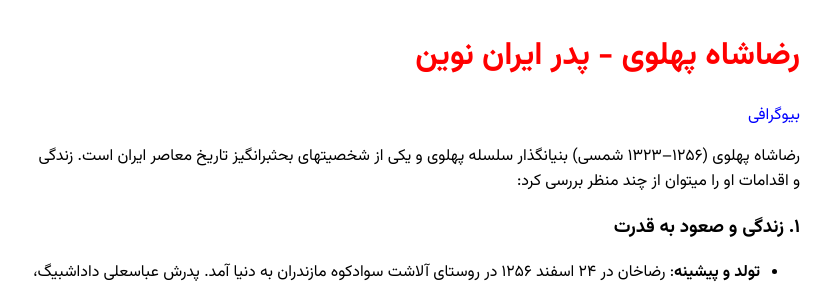
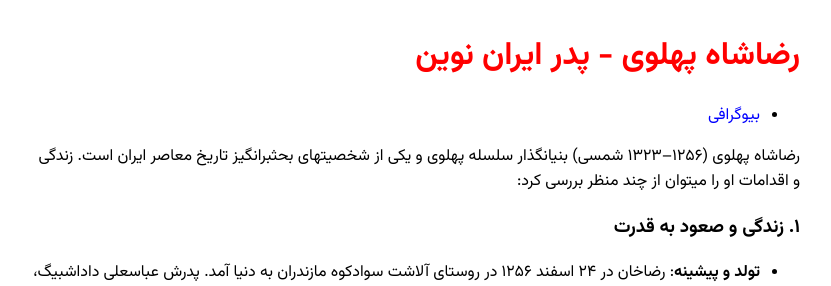
Before and after one commit to darkblog/darkblog.github.io, a Jekyll site: the page built from _posts/2025-6-28-4.md, in a window 1280 px wide. Shown: the top 286 px of the page, without its empty margins (224-1055 px from the left). Built offline with Jekyll 4.4.1, drawn with Linux system fonts in a browser that asks for light colours.

Commit message:
Update post.html

```diff
--- a/_layouts/post.html
+++ b/_layouts/post.html
@@ -23,7 +23,9 @@
 </head>
 <body>
 <h1>{{ page.title }}</h1>
-<a href="https://darkblog.github.io/">بیوگرافی</a>
+<ul>
+<li><a href="https://darkblog.github.io/">بیوگرافی</a></li>
+</ul>
 {{ content }}
 {% for related_post in site.related_posts limit:10 %}<hr><a href="{{ site.url }}{{ related_post.url }}">{{ related_post.title }}</a>{% endfor %}<hr>
 </body>
```
